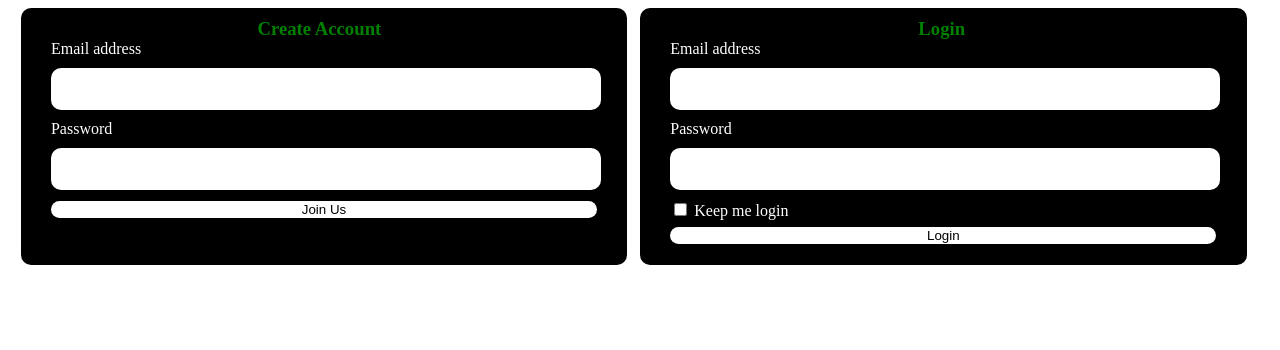
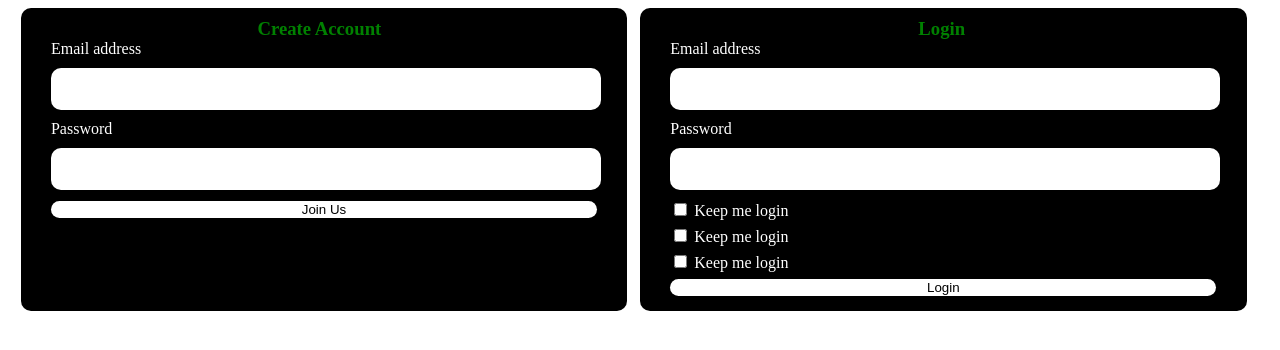
Before and after one commit to VoMa1996/ToddWorkAngularPro, an Angular app in the folder ToddProAng5/: page / in a window 1280 px wide. Shown: the top 350 px of the page. Built offline with nearby package versions, Linux system fonts and the light colour scheme.

Commit message:
lesson 5 update

```diff
--- a/ToddProAng5/src/app/app.component.html
+++ b/ToddProAng5/src/app/app.component.html
@@ -7,6 +7,8 @@
   <app-auth-form (submitted)="loginUser($event)">
     <h3 class="Login">Login</h3>
     <app-auth-remember (checked)="rememberUser($event)"></app-auth-remember>
+    <app-auth-remember (checked)="rememberUser($event)"></app-auth-remember>
+    <app-auth-remember (checked)="rememberUser($event)"></app-auth-remember>
     <button type="submit">Login</button>
   </app-auth-form>
 </div>
--- a/ToddProAng5/src/app/app.component.scss
+++ b/ToddProAng5/src/app/app.component.scss
@@ -4,7 +4,7 @@
   app-auth-form {
     border-radius: 10px;
     background: black;
-    height: 257px;
+    height: auto;
     width: 48%;
     min-width: 156px;
     margin-left: 1%;
@@ -31,6 +31,7 @@
     border: 0;
     border-radius: 10px;
     width: 100%;
+    margin-bottom: 15px;
 
     &:hover {
       background: green;
--- a/ToddProAng5/src/app/auth-form/auth-form.component.ts
+++ b/ToddProAng5/src/app/auth-form/auth-form.component.ts
@@ -1,4 +1,4 @@
-import { Component, OnInit, Output, EventEmitter, ContentChild, AfterContentInit } from '@angular/core';
+import { Component, OnInit, Output, EventEmitter, ContentChildren, QueryList, AfterContentInit } from '@angular/core';
 import { FormsModule, ReactiveFormsModule } from '@angular/forms';
 import { AuthForm } from './auth-form.interface';
 import { AuthRememberComponent } from '../auth-remember/auth-remember.component';
@@ -12,7 +12,7 @@ export class AuthFormComponent implements AfterContentInit {
   // submitted: boolean = false;
   showMessage: boolean;
 
-  @ContentChild(AuthRememberComponent) remember: AuthRememberComponent;
+  @ContentChildren(AuthRememberComponent) remember: QueryList<AuthRememberComponent>;
 
   @Output() submitted: EventEmitter<string> = new EventEmitter<string>();
 
@@ -20,11 +20,15 @@ export class AuthFormComponent implements AfterContentInit {
 
   ngAfterContentInit() {
     if (this.remember) {
-      this.remember.checked.subscribe((checked: boolean) => {
-        this.showMessage = checked;
-      })
-    }
+      this.remember.forEach((item) => {
+        item.checked.subscribe((checked: boolean) =>   this.showMessage = checked);
+
+      // this.remember.checked.subscribe((checked: boolean) => {
+      //   this.showMessage = checked;
+      // })
+    });
   }
+}
 
   // rememberMe: boolean = false;
   //
--- a/ToddProAng5/src/app/auth-remember/auth-remember.component.html
+++ b/ToddProAng5/src/app/auth-remember/auth-remember.component.html
@@ -1,4 +1,6 @@
-<label>
-  <input type="checkbox" (change)="onChecked($event.target.checked)">
-  Keep me login
-</label>
+<div class="CheckBox">
+  <label>
+    <input type="checkbox" (change)="onChecked($event.target.checked)">
+    Keep me login
+  </label>
+</div>
```
